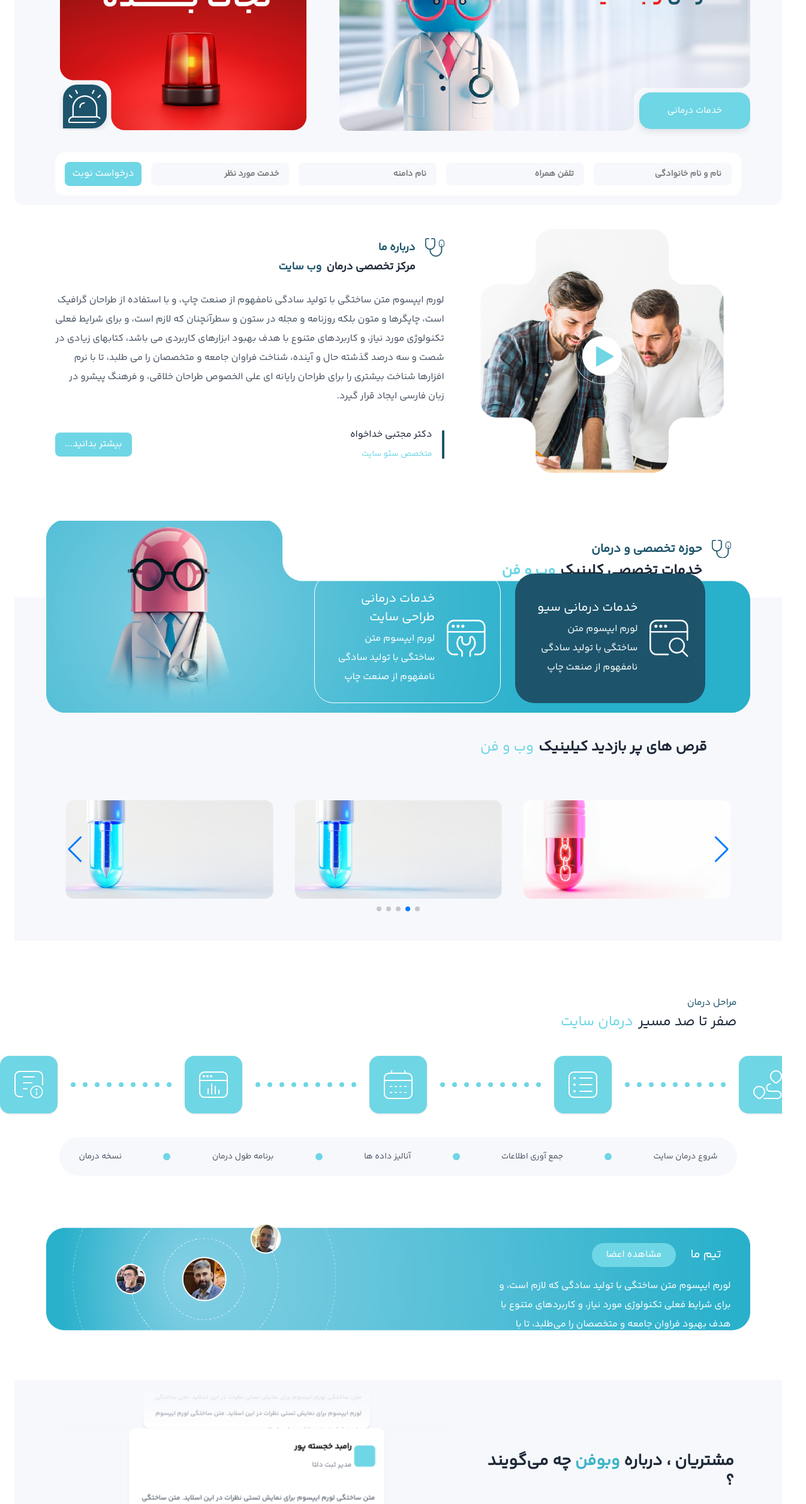
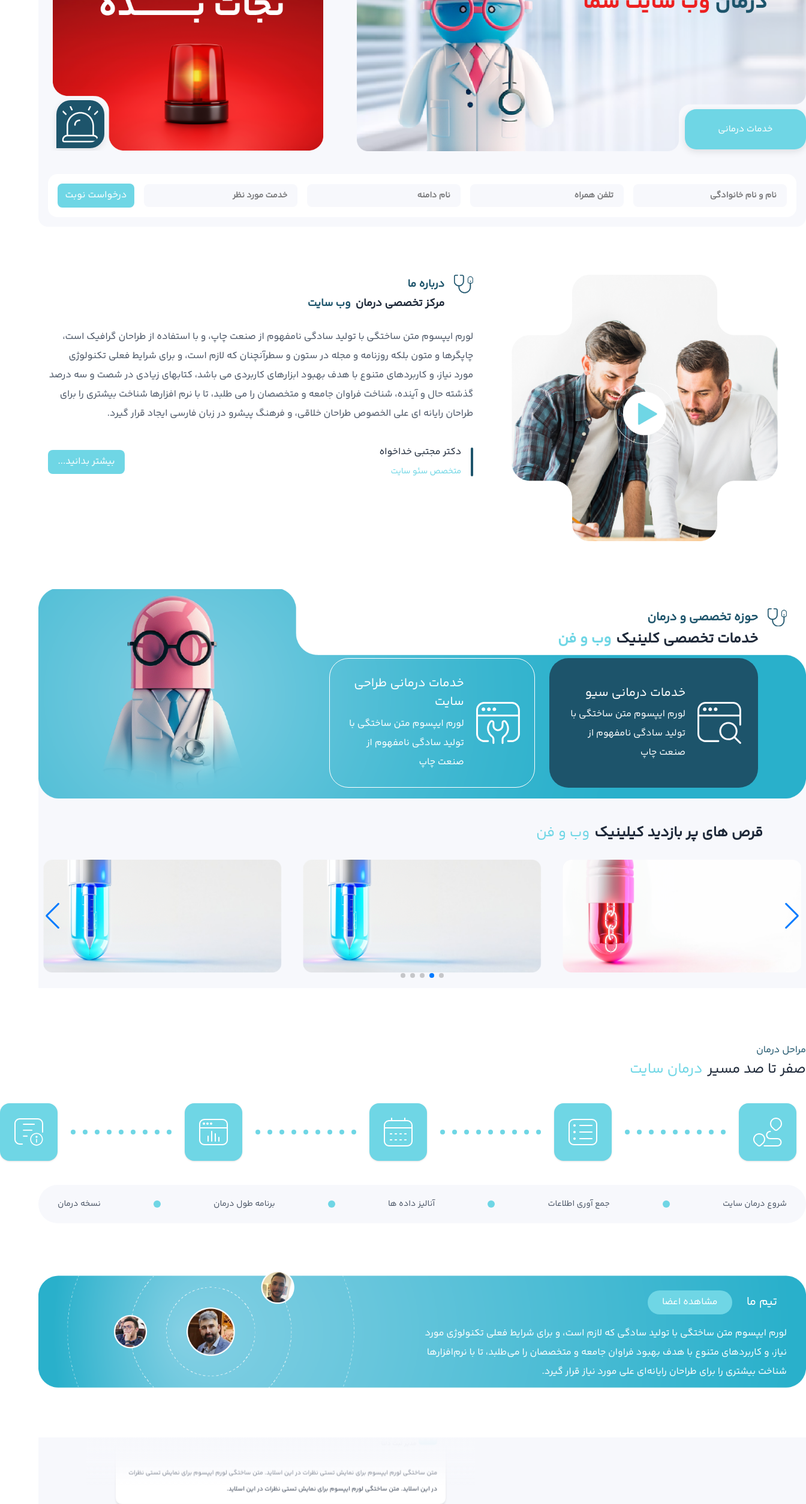
Before and after one commit to Avinmnf/webofen, a Next.js app: page / in a window 1280 px wide. Shown: the part 280-2787 px from the top of the page at 60% size, 1344 px wide, since content can reach past the window. Built offline with nearby package versions, Linux system fonts and the light colour scheme; no server answers.

Commit message:
before deploy

```diff
--- a/components/commentsabtus.tsx
+++ b/components/commentsabtus.tsx
@@ -54,7 +54,7 @@ export default function Commentsabtus() {
           resistance={true}
           resistanceRatio={0.7}
           modules={[EffectCoverflow, Pagination, Autoplay]}
-          className="h-full w-[90%] md:w-[70%] z-0"
+          className="h-full z-0 m-0"
           style={{
             backfaceVisibility: 'hidden',
             transformStyle: 'preserve-3d'
--- a/components/pathsection.tsx
+++ b/components/pathsection.tsx
@@ -39,8 +39,8 @@ export default function Pathsection() {
     );
 
     return (
-        <div className="w-full mt-8 md:mt-16 lg:mt-22 px-4 sm:px-6">
-            <div className="w-11/12 mx-auto">
+        <div className="w-full mt-8 md:mt-16 lg:mt-22 ">
+            <div className="">
                 <div className="text-right mb-6 md:mb-10">
                     <p className="text-[#1d546b] text-sm md:text-base">مراحل درمان</p>
                     <div className="flex items-center flex-wrap ">
@@ -50,7 +50,7 @@ export default function Pathsection() {
                 </div>
 
                 {/* Steps - Horizontal for larger screens */}
-                <div className="hidden lg:flex items-center justify-center mt-6 md:mt-10 gap-2 md:gap-4">
+                <div className="hidden lg:flex items-center justify-between mt-6 md:mt-10 gap-2 md:gap-4 px-4">
                     {/* Step 1 */}
                     <StepIcon>
                         <svg xmlns="http://www.w3.org/2000/svg" viewBox="0 0 84 84.01" fill="#fff">
--- a/components/popularpills.tsx
+++ b/components/popularpills.tsx
@@ -22,7 +22,7 @@ const slides: Slide[] = [
 
 export default function Popularpills() {
   return (
-    <div className="w-full px-6 py-8"> {/* Outer padding (X and Y axis) */}
+    <div className=""> {/* Outer padding (X and Y axis) */}
       <Swiper
         modules={[Navigation, Pagination, Autoplay]}
         navigation
--- a/pages/articles/[slug].tsx
+++ b/pages/articles/[slug].tsx
@@ -82,9 +82,9 @@ setDislikes((prev) => prev + 1);
 
   return (
     <main className="relative w-full">
-      {/* Skewed Background Section */}
-      <div className="relative top-40 bg-gray-100 -skew-y-3 rounded-4xl">
-        <div className="w-7/12 m-auto transform skew-y-3">
+      {/*Background Section */}
+      <div className="relative pt-20 bg-gray-50  rounded-4xl">
+        <div className="w-7/12 m-auto">
           {/* Hero Section */}
           {post.imageUrl && (
             <div className="relative w-full h-[500px]">
@@ -99,7 +99,7 @@ setDislikes((prev) => prev + 1);
         </div>
 
         {/* Post Content + Sidebar */}
-        <div className="w-3/5 justify-between mx-auto flex gap-8 px-4 mt-8 transform skew-y-3">
+        <div className="w-3/5 justify-between mx-auto flex gap-8 px-4 mt-8">
           {/* Post Content */}
           <article className="w-full">
             <div className="w-full text-gray-700 m-auto px-10">
@@ -165,7 +165,7 @@ setDislikes((prev) => prev + 1);
           </article>
         </div>
 
-        <div className="flex w-3/5 m-auto justify-between transform skew-y-3">
+        <div className="flex w-3/5 m-auto justify-between">
           <div className="text-gray-700 mt-6 w-4/5 mr-14">
             <div dangerouslySetInnerHTML={{ __html: post.content || "" }} />
           </div>
@@ -228,7 +228,6 @@ setDislikes((prev) => prev + 1);
                     <span>{dislikes}</span>
                   </button>
                 </div>
-
                 <Link href={"/instagram"}>
                   <svg
                     className="w-5 h-5 mt-5"
--- a/pages/index.tsx
+++ b/pages/index.tsx
@@ -7,10 +7,10 @@ import Reservetime from "@/components/reservetime";
 
 export default function Home() {
   return (
-    <main className="max-w-[1440px] m-auto pt-10">
-      <section className="bg-[#f7f8fc] rounded-2xl">
-        <div className=" flex justify-center">
-          <div className="flex flex-col lg:flex-row w-11/12 justify-center items-center gap-2 md:gap-8">
+    <main className=" m-auto pt-10">
+      <section className="bg-[#f7f8fc] w-full rounded-2xl">
+        <div className="max-w-[1440px] m-auto flex justify-center">
+          <div className="flex flex-col lg:flex-row w-full justify-center items-center gap-2 md:gap-8">
             {/* Main Image */}
             <div className="relative w-full lg:w-3/5 aspect-[16/9] rounded-lg overflow-hidden">
               <Image
@@ -119,8 +119,8 @@ export default function Home() {
         </div>
 
       <div className="w-full p-4 text-black font-bold">
-        <div className="flex justify-center">
-          <div className="w-11/12 flex flex-col gap-4 lg:flex-row lg:items-center justify-between rounded-2xl bg-white p-4">
+        <div className="max-w-[1440px] m-auto flex justify-center">
+          <div className="w-full flex flex-col gap-4 lg:flex-row lg:items-center justify-between rounded-2xl bg-white p-4">
             {/* Input Fields */}
             <div className="grid grid-cols-1 sm:grid-cols-2 lg:grid-cols-4 gap-4 w-full">
               <input
@@ -156,8 +156,8 @@ export default function Home() {
       </div>
       </section>
 
-      <section className="mt-10 px-4">
-        <div className="flex flex-col lg:flex-row gap-8 justify-center mx-auto items-center w-11/12">
+      <section className="max-w-[1440px] m-auto mt-20 px-4">
+        <div className="flex flex-col lg:flex-row gap-8 justify-center mx-auto items-centerY">
           {/* Left Image */}
           <div className="w-full lg:w-5/12">
             <div className="relative w-full aspect-[16/14] rounded-lg overflow-hidden flex items-start">
@@ -241,8 +241,8 @@ export default function Home() {
 
       <section className="relative mt-20">
         {/* Image container (no background color) */}
-        <div className="w-full relative z-10">
-          <div className="w-11/12 m-auto">
+        <div className="max-w-[1440px] m-auto relative z-10">
+          <div className=" m-auto">
             <div className="relative w-full aspect-[22/6] rounded-lg overflow-hidden">
               <Image
                 src="/homepage/bigslide.png"
@@ -324,7 +324,7 @@ export default function Home() {
 
         {/* Background section starts from mid-image */}
         <div className="w-full mt-[-15%] pt-[15%] bg-[#f7f8fc] relative z-0">
-          <div className="w-11/12 m-auto">
+          <div className="max-w-[1440px] m-auto">
             <div className="mt-10">
               <div className="flex items-center md:pr-18 justify-center md:justify-start">
                 <h3 className="text-gray-800 font-semibold">
@@ -338,10 +338,10 @@ export default function Home() {
         </div>
       </section>
 
-      <section>
+      <section className="max-w-[1440px] m-auto ">
         <Pathsection />
 <div className="w-full">
-  <div className="w-11/12 m-auto relative py-10 md:py-20">
+  <div className="relative py-10 md:py-20">
     <div className="relative w-full aspect-[13/5] md:aspect-[13/2] rounded-lg overflow-hidden flex items-start">
       <Image
         src="/homepage/ourteam.png"
@@ -363,7 +363,7 @@ export default function Home() {
           </div>
         </div>
 
-        <div className="w-full md:w-[50%] mt-3 md:mt-4 text-sm md:text-base text-white">
+        <div className="w-full md:w-[70%] mt-3 md:mt-4 text-sm md:text-base text-white">
           <p>
             لورم ایپسوم متن ساختگی با تولید سادگی که لازم است، و برای شرایط فعلی
             تکنولوژی مورد نیاز، و کاربردهای متنوع با هدف بهبود فراوان جامعه و
@@ -377,7 +377,8 @@ export default function Home() {
 </div>
 
       </section>
-      <div className="w-full bg-[#f7f8fc] px-4 md:px-20 flex flex-col md:flex-row items-center md:items-start gap-10">
+      <div className="bg-[#f7f8fc] w-full">
+      <div className="max-w-[1440px] m-auto px-4 md:px-20 flex flex-col md:flex-row items-center md:items-start gap-10">
         {/* Left Section: Centered Text */}
         <div className="w-full md:w-[40%] flex justify-center items-center text-center md:text-right mt-30">
           <div>
@@ -398,9 +399,9 @@ export default function Home() {
           <Commentsabtus />
         </div>
       </div>
-
-      <div className="w-full">
-        <div className="w-11/12 m-auto relative py-10">
+</div>
+      <div className="max-w-[1440px] m-auto">
+        <div className=" relative py-10">
           <Reservetime />
         </div>
       </div>
```
Lines whose indentation alone changed are shown as unchanged.
